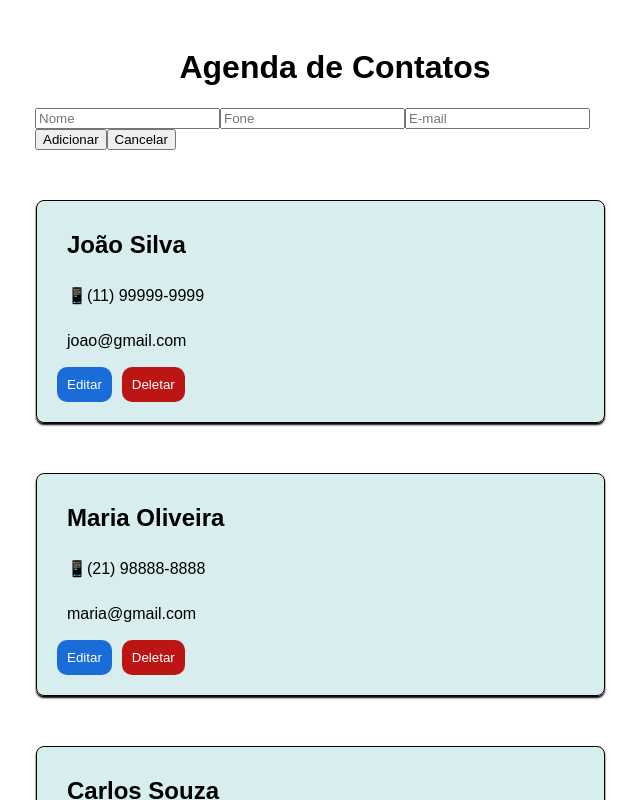
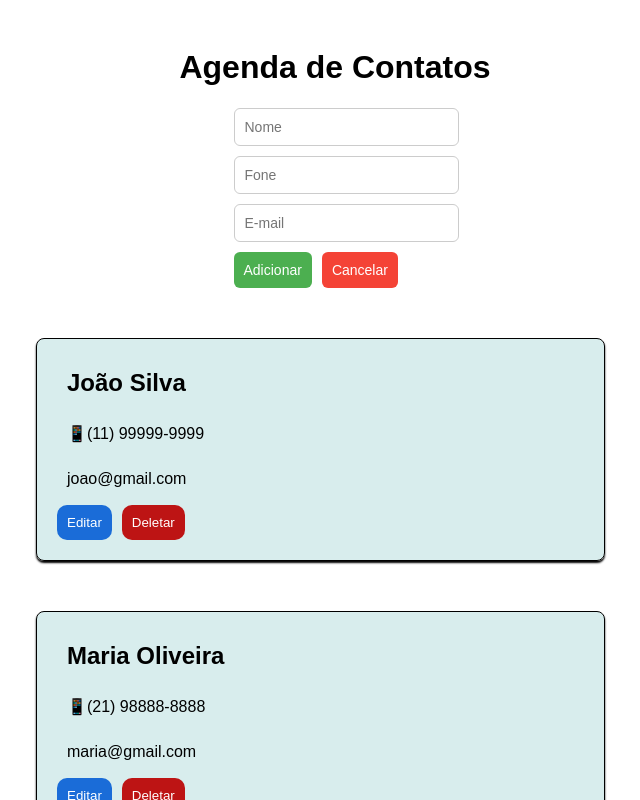
Before and after one commit to ZxDrawn/contact-list, a React (Vite) app: page / in a window 1280 px wide. Both pictures are taken after a click on the button "Novo Contato". Shown: the top 800 px of the page, without its empty margins (305-945 px from the left). Built offline with nearby package versions, Linux system fonts and the light colour scheme; data requests are answered from the project's data file.

Commit message:
Alguma coisa

```diff
--- a/db.json
+++ b/db.json
@@ -11,12 +11,6 @@
       "name": "Maria Oliveira",
       "phone": "(21) 98888-8888",
       "email": "maria@gmail.com"
-    },
-    {
-      "id": "3",
-      "name": "Carlos Souza",
-      "phone": "(31) 97777-7777",
-      "email": "carlos@gmail.com"
     }
   ]
 }
--- a/src/App.jsx
+++ b/src/App.jsx
@@ -1,11 +1,11 @@
-import './App.css'
+import "./App.css";
 import { useEffect, useState } from "react";
 import ContactList from "./components/ContactList";
-import ContactForm from './components/ContactForm';
+import ContactForm from "./components/ContactForm";
 
 function App() {
   const [contacts, setContacts] = useState([]);
-  const [showForm, setShowForm] = useState(false)
+  const [showForm, setShowForm] = useState(false);
 
   useEffect(() => {
     fetch("http://localhost:3001/contacts")
@@ -20,32 +20,54 @@ function App() {
       });
   }, []);
 
-  function addContact(newContact){
+  function addContact(newContact) {
     fetch("http://localhost:3001/contacts", {
-      method: 'POST',
-      headers: {'Content-Type': "application/json"},
+      method: "POST",
+      headers: { "Content-Type": "application/json" },
       body: JSON.stringify(newContact),
-    }).then(function(response){
-      return response.json();
-    }).then(function(data){
-      setContacts([...contacts, data]);
-      setShowForm(false); //Esconde o form e depois de adicionar
-    }).catch(function(error){
-      console.error("Erro ao adicionar contato: ", error);
     })
-    ;
+      .then(function (response) {
+        return response.json();
+      })
+      .then(function (data) {
+        setContacts([...contacts, data]);
+        setShowForm(false); //Esconde o form e depois de adicionar
+      })
+      .catch(function (error) {
+        console.error("Erro ao adicionar contato: ", error);
+      });
+  }
+
+  // Aqui ele utiliza o id do item a ser deletado e utilizando a
+  function deleteContact(id) {
+    fetch(`http://localhost:3001/contacts/${id}`, {
+      method: "DELETE",
+    })
+      .then(function (response) {
+        if (response.ok) {
+          setContacts(contacts.filter((contact) => contact.id !== id));
+        } else {
+          console.error("Erro ao deletar contato!");
+        }
+      })
+      .catch(function (error) {
+        console.error("Erro na requisição: ", error);
+      });
   }
 
   return (
     <div className="container">
       <h1>Agenda de Contatos</h1>
-      {!showForm &&(
-        <button onClick={()=> setShowForm(true)}>Novo Contato</button>
+      {!showForm && (
+        <button onClick={() => setShowForm(true)} id="Novo Contato">
+          {" "}
+          Novo Contato{" "}
+        </button>
       )}
-      {showForm &&(
-        <ContactForm onAdd = {addContact} onClose={()=> setShowForm(false)}/>
+      {showForm && (
+        <ContactForm onAdd={addContact} onClose={() => setShowForm(false)} />
       )}
-      <ContactList contacts={contacts} />
+      <ContactList contacts={contacts} onDelete={deleteContact} />
     </div>
   );
 }
--- a/src/components/ContactForm.css
+++ b/src/components/ContactForm.css
@@ -1,3 +1,55 @@
-.Form button{
+.Form {
+  display: flex;
+  flex-direction: column;
+  gap: 10px;
+  max-width: 300px;
+  margin: 0 auto;
+}
 
+.Form input {
+  padding: 10px;
+  border: 1px solid #ccc;
+  border-radius: 6px;
+  font-size: 14px;
 }
+
+.Form button {
+  padding: 10px;
+  border: none;
+  border-radius: 6px;
+  font-size: 14px;
+  cursor: pointer;
+  transition: background-color 0.3s;
+}
+
+/* Botão Adicionar */
+.Form button[type="submit"] {
+  background-color: #4CAF50;
+  color: white;
+}
+
+.Form button[type="submit"]:hover {
+  background-color: #45a049;
+}
+
+/* Botão Cancelar */
+.Form button[type="button"] {
+  background-color: #f44336;
+  color: white;
+}
+
+.Form button[type="button"]:hover {
+  background-color: #d32f2f;
+}
+
+/* Espaçamento entre os botões */
+.Form .button-group {
+  display: flex;
+  gap: 10px;
+}
+
+/* Alinhamento geral */
+.Form input,
+.Form .button-group {
+  width: 100%;
+}
--- a/src/components/ContactForm.jsx
+++ b/src/components/ContactForm.jsx
@@ -31,8 +31,10 @@ function ContactForm({onAdd, onClose}){
     <input type="text" value={name} onChange={(e) => setName(e.target.value)} placeholder="Nome" required/>
     <input type="tel" value={phone} onChange={(e) => setPhone(e.target.value)} placeholder="Fone" required/>
     <input type="email" value={email} onChange={(e) => setEmail(e.target.value)} placeholder="E-mail" required/>
+    <div className="button-group">
     <button type="submit">Adicionar</button>
     <button type="button" onClick={onClose}>Cancelar</button>
+    </div>
 </form>
 )
 }
--- a/src/components/ContactItem.jsx
+++ b/src/components/ContactItem.jsx
@@ -1,18 +1,19 @@
 import "./ContactItem.css";
 
-function ContactItem({name, phone, email}){
-
-    return(
+function ContactItem({ name, phone, email, onDelete, id }) {
+  return (
     <div className="contact-card">
-        <h2>{name}</h2>
-        <p>📱{phone}</p>
-        <p>{email}</p>
-        <div className="btns">
+      <h2>{name}</h2>
+      <p>📱{phone}</p>
+      <p>{email}</p>
+      <div className="btns">
         <button className="btnEditar">Editar</button>
-        <button className="btnDeletar">Deletar</button>
-        </div>
+        <button className="btnDeletar" onClick={() => onDelete(id)}>
+          Deletar
+        </button>
+      </div>
     </div>
-)
+  );
 }
 
 export default ContactItem;
--- a/src/components/ContactList.jsx
+++ b/src/components/ContactList.jsx
@@ -1,18 +1,20 @@
 import ContactItem from "./ContactItem";
 
-function ContactList({contacts}){
-    return(
-        <div>
-            {contacts.map(contact => (
-               <ContactItem
-               key={contact.id}
-               name = {contact.name}
-               phone = {contact.phone}
-               email = {contact.email}
-               />
-            )) }
-        </div>
-    )
+function ContactList({ contacts, onDelete }) {
+  return (
+    <div>
+      {contacts.map((contact) => (
+        <ContactItem
+          key={contact.id}
+          name={contact.name}
+          phone={contact.phone}
+          email={contact.email}
+          id={contact.id}
+          onDelete={onDelete}
+        />
+      ))}
+    </div>
+  );
 }
 
 export default ContactList;
```
